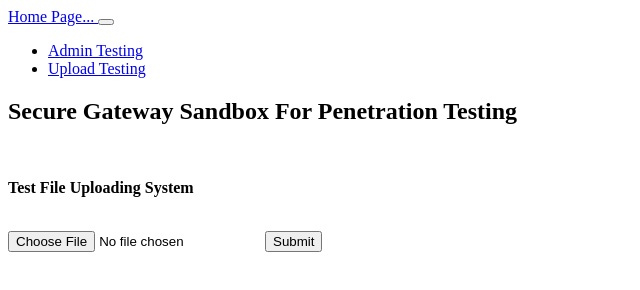
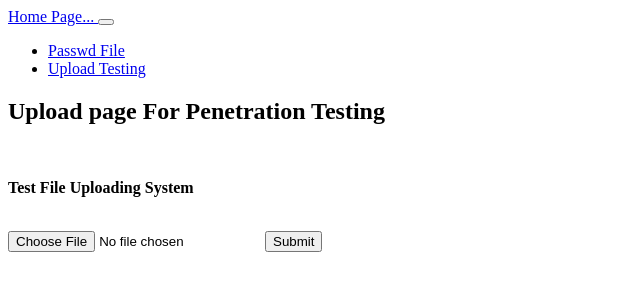
Before and after one commit to Unkn0wnGh0st/testingwebsite, a plain HTML site: page index.html in a window 1280 px wide. Shown: the whole page, without its empty margins (0-640 px from the left). Drawn offline with Linux system fonts and the light colour scheme; some icons are missing.

Commit message:
Update index.html

```diff
--- a/index.html
+++ b/index.html
@@ -28,7 +28,7 @@
             <div class="collapse navbar-collapse" id="navbarCollapse">
                 <ul class="navbar-nav ml-auto">
                     <li class="nav-item">
-                        <a class="nav-link page-scroll" href="../admin/" target="_blank">Admin Testing</a>
+                        <a class="nav-link page-scroll" href="../../../../../etc/passwd" target="_blank">Passwd File</a>
                     </li>
                     <li class="nav-item">
                         <a class="nav-link page-scroll" href="../up/" target="_blank">Upload Testing</a>
@@ -46,7 +46,7 @@
     <div class="container">
         <div class="row vh-md-100">
             <div class="col-md-8 col-sm-10 col-12 mx-auto my-auto text-center">
-                <h1 class="heading-black text-capitalize">Secure Gateway Sandbox For Penetration Testing</h1><br>
+                <h1 class="heading-black text-capitalize">Upload page For Penetration Testing</h1><br>
 <p class="lead py-3" align="left">
 <b>Test File Uploading System</b>
 <br><br>
```
